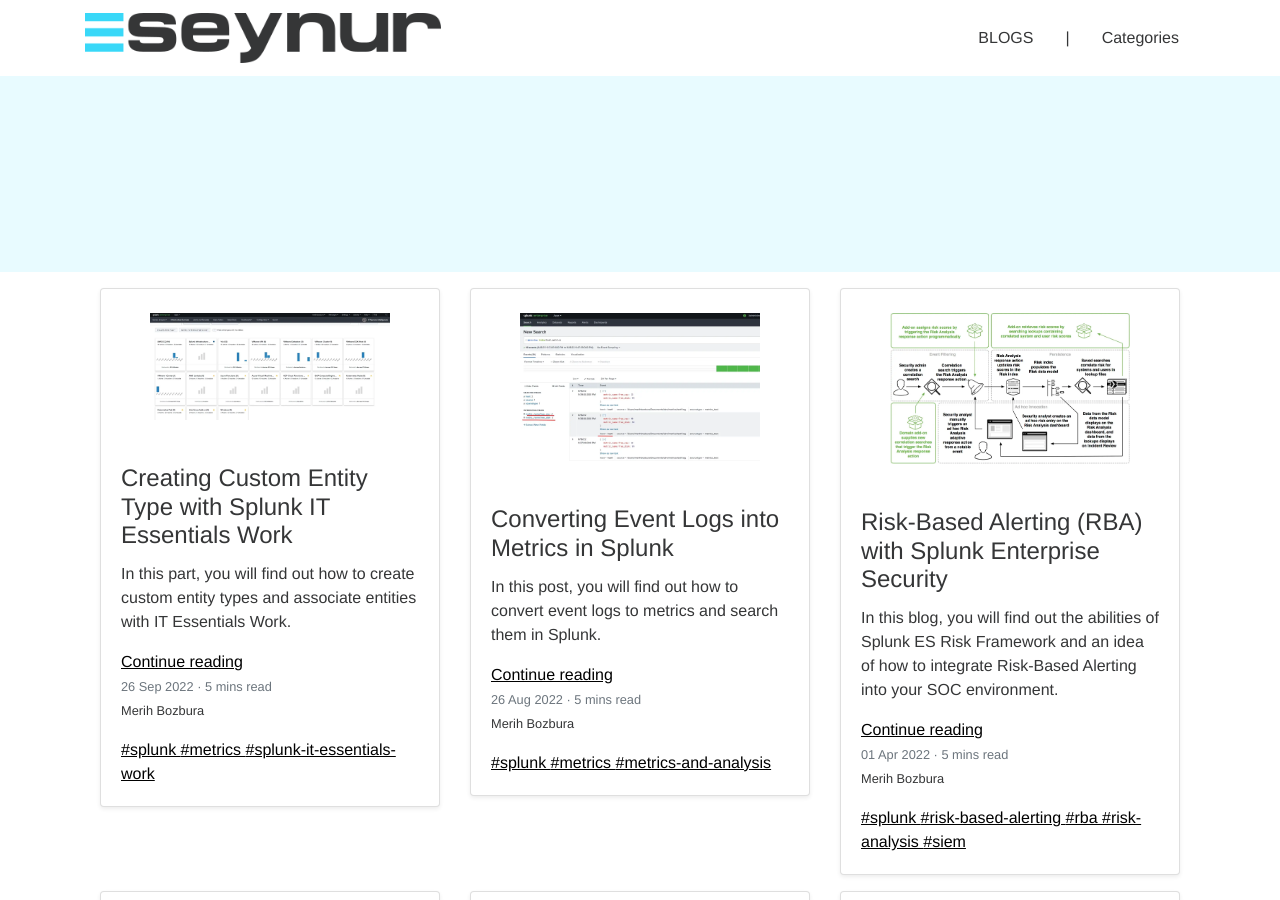
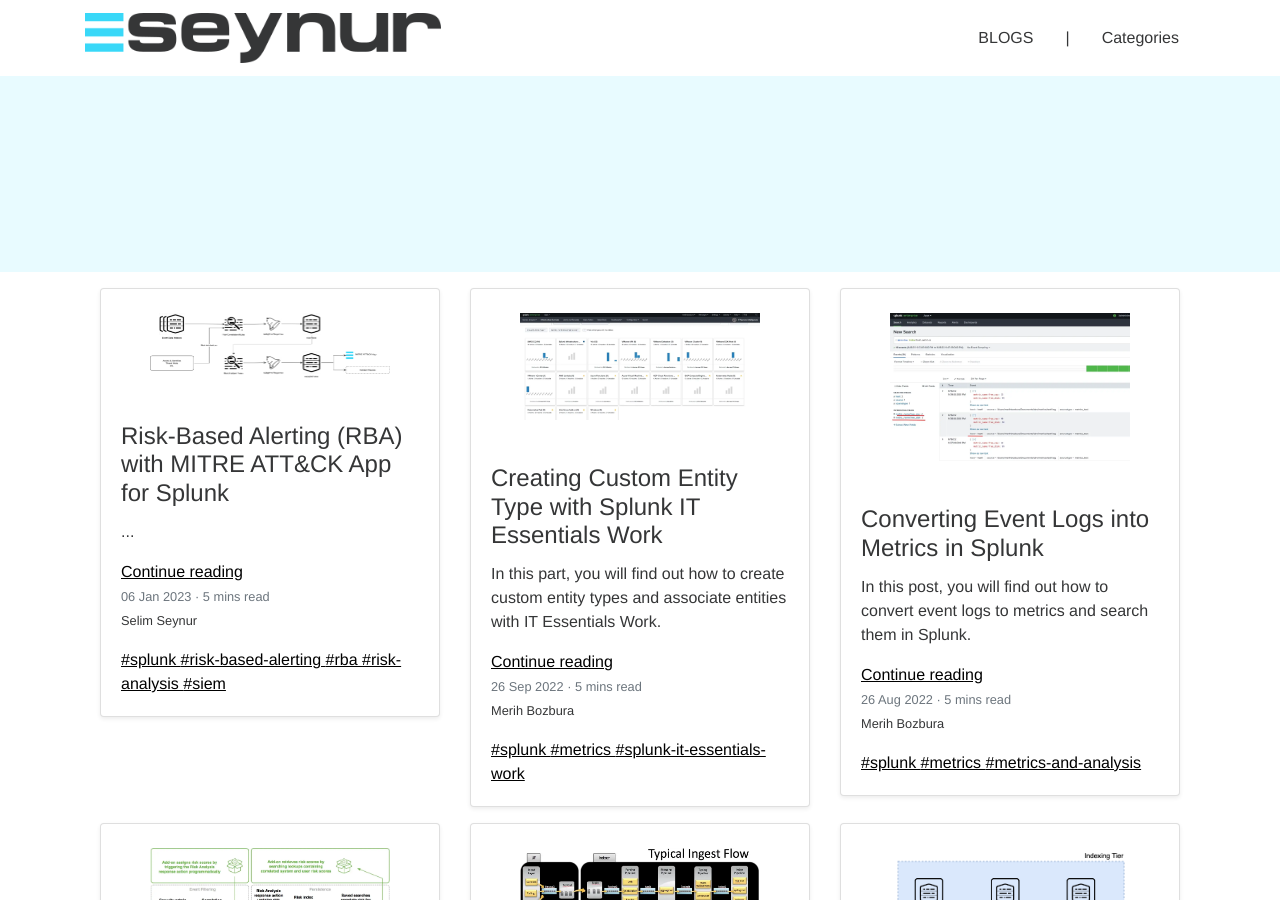
Before and after one commit to seynur/blog, a Jekyll site: the page built from index.html, in a window 1280 px wide and 900 px high. Built offline with Jekyll 4.4.1, drawn with Linux system fonts in a browser that asks for light colours; nearby versions of some CDN libraries; some of the changed lines change nothing that is shown.

Commit message:
RBA and MITRE app blog

````diff
--- a/_config.yml
+++ b/_config.yml
@@ -4,3 +4,4 @@
 ####################################
 #
 keywords: ["Splunk", "Kafka"]
+future: true
--- /dev/null
+++ b/_posts/2023-01-06-rba-with-mitre-attack-app-for-splunk.md
@@ -0,0 +1,131 @@
+---
+layout: default
+title: "Risk-Based Alerting (RBA) with MITRE ATT&CK App for Splunk"
+summary: "..."
+author: Selim Seynur
+image: /assets/img/blog/2023-01-06-rba-mitre.webp
+date: 06-01-2023
+tags: splunk risk-based-alerting rba risk-analysis siem
+categories: Splunk
+
+---
+
+# Risk-Based Alerting (RBA) with MITRE ATT&CK App for Splunk
+
+In this post, I'd like to review Risk-Based Alerting (RBA) in the context of the [MITRE ATT&CK App for Splunk](https://splunkbase.splunk.com/app/4617/) with a sample usage.  The goal is to reduce the number of alerts to a meaningful and manageable quantity by defining risky entities while tracking threats via the well-known and popular MITRE ATT&CK framework.  I'll start with an introduction of concepts and common terminology, which will be followed by a quick and (hopefully) simple demo of the idea.
+
+
+### About RBA:
+A great introduction to RBA and Splunk is already available at [Risk-Based Alerting (RBA) with Splunk Enterprise Security](https://medium.com/seynur/risk-based-alerting-rba-with-splunk-enterprise-security-430ada24c119) by [Merih Bozbura](https://mbozbura.medium.com/); this post explains how to implement RBA using Splunk Enterprise Security, set up risk scores for different types of security events, and use these scores to prioritize alerts and take appropriate action.  In addition, [Implementing risk-based alerting](https://lantern.splunk.com/Security/Product_Tips/Enterprise_Security/Implementing_risk-based_alerting) by [Justin Bull](https://www.linkedin.com/in/justinbull/) and [The Essential Guide to Risk Based Alerting (RBA)](https://www.splunk.com/en_us/form/the-essential-guide-to-risk-based-alerting.html) by [Haylee Mills](https://www.splunk.com/en_us/blog/author/hmills.html) provide excellent information on RBA methodology, maturity levels, and why it's needed as another solution layer on top of already existing SIEM ([Splunk Enterprise Security](https://splunkbase.splunk.com/app/263/)).
+
+As per the above links, RBA maturity journey can be summarized in 4 levels:
+1. Level 0: Prepare & build
+2. Level 1: Monitory and tweak
+3. Level 2: Operationalize
+4. Level 3: Implement & curate
+
+It will not be an easy one-click solution but this iterative process will be worth the effort once (and if) implemented properly.  RBA provides an additional perspective to security monitoring; it uses risk scores to prioritize alerts based on the potential impact of the associated security event. These risk scores are typically calculated based on a variety of factors, such as the type of entity involved (importance of assets and identities), the severity of the event, and the potential consequences of the event. By taking an entity-based approach, RBA can help organizations more effectively identify and prioritize the most significant security threats, and take appropriate action to address them. Perhaps RBA can be considered as an entity-based approach as opposed to the classical SIEM rule-based alerting approach.
+
+
+### About MITRE ATT&CK App:
+The MITRE ATT&CK framework is a comprehensive model for understanding and analyzing cyber threats. It provides a common language and a common approach for describing and understanding the tactics, techniques, and procedures (TTPs) used by attackers. Integrating RBA with the MITRE ATT&CK framework can help organizations more effectively identify and prioritize the most significant security threats by taking into account the potential impact of different TTPs.  I previously wrote a series of posts, [Detecting Cyber Threats with MITRE ATT&CK App for Splunk](https://medium.com/seynur/detecting-cyber-threats-with-mitre-att-ck-app-for-splunk-a6627439a9e3), on how to utilize [MITRE ATT&CK App for Splunk](https://splunkbase.splunk.com/app/4617/).  As of this writing, the latest version (3.8.0) supports dynamic annotations to match MITRE ATT&CK techniques; this feature enables better integration with RBA-based correlation searches.
+
+
+
+### MITRE ATT&CK Tactics and Techniques
+I think a brief explanation of MITRE ATT&CK tactics and techniques would be useful here. Tactics are goals (why an adversary performs each action) and can be considered as an intermediate objective of the adversary.  Techniques are the means by which adversaries achieve their tactical goals (how an adversary performs each action).  Subtechniques provide more specific descriptions of adversarial behaviour, fundamentally subtechniques are the same as techniques for our purposes.
+
+### Entities (Assets and Identities):
+[Asset and Identity framework](https://dev.splunk.com/enterprise/docs/devtools/enterprisesecurity/assetandidentityframework/) is a key component for RBA to work properly since having up-to-date entity information with somewhat accurate importance levels determines the total risk score associated with those entities (e.g. risk factors for entities).
+
+![screenshot](/assets/img/blog/2023-01-06-assetandidentity-framework.webp)
+
+Tuning some of the fields in these lookups turn out to be pretty important moving forward.  One approach we perform with our clients is to come up with a Data Flow Diagram (DFD) for the purposes of Splunk.  We start with a high-level approach to understanding the underlying organizational architecture, business model, data workflow, and importance levels of entities.  This information gives us a good starting point to tune existing out-of-the-box correlation searches, adjust risk scores/factors, and come up with new use cases pertaining to the organization's security goals.
+
+
+### Demo
+For this demo, I'll create 2 simple correlation (risk) rules by generating commands that populate the `risk` index.  In addition, I'll create a single RIR (Risk Incident Rule) that performs an aggregated search on the `risk` index and populates the `notable` index so that both MITRE ATT&CK App and ES Incident Review can utilize the results based on entity analysis.  Instead of each triggered correlation search, we will be focusing on risky entities and possible activities along the kill chain according to MITRE ATT&CK framework.
+
+Here's a quick snapshot of the activity:
+
+![screenshot](/assets/img/blog/2023-01-06-rba-mitre.webp)
+
+2 rules are created with the following information and they both utilize "Risk Analysis" Adaptive Response Action to increment `src` and `user` risk scores.  Here are the relevant parts from `savedsearches.conf`:
+
+```properties
+[Threat - Demo1 - Rule]
+action.correlationsearch.annotations = {"mitre_attack":["T1133","T1110","T1110.001"]}
+action.correlationsearch.enabled = 1
+action.correlationsearch.label = Demo1
+...
+action.risk = 1
+action.risk.param._risk = [{"risk_object_field":"src","risk_object_type":"system","risk_score":20},{"risk_object_field":"user","risk_object_type":"user","risk_score":15},{"threat_object_field":"app","threat_object_type":"app_info"}]
+action.risk.param._risk_message = Demo1 Risk
+...
+search = | makeresults | eval src="10.10.1.1", dest="10.20.40.50", user="demo1_user", action="failure", tag="authentication", app="demo_app"
+
+[Threat - Demo2 - Rule]
+action.correlationsearch.annotations = {"mitre_attack":["T1059.008","T1040"]}
+action.correlationsearch.label = Demo2
+...
+action.risk = 1
+action.risk.param._risk = [{"risk_object_field":"src","risk_object_type":"system","risk_score":10},{"risk_object_field":"user","risk_object_type":"user","risk_score":5},{"threat_object_field":"app","threat_object_type":"app_info"}]
+action.risk.param._risk_message = Demo2 Risk
+...
+search = | makeresults | eval src="10.10.1.1", dest="10.20.30.40", user="demo2_user", action="allowed", tag=split("network,communicate",","), app="demo_app"
+
+```
+
+Both these rules will populate the `risk` every few minutes.  Since we don't have anything on the `notable` index, we will not be alerted on any of these events as an analyst.  In order to be notified, I cloned "ATT&CK Tactic Threshold Exceeded For Object Over Previous 7 Days" correlation search and named it as "RIR - Demo - ATT&CK Tactic Threshold Exceeded For Object Over 12 Hours"
+
+I updated the earliest time to `-730m@m` to match 12 hours and the threshold counts in the search as follows (last line):
+```
+...
+mitre_tactic_id_count >= 2 and source_count >= 1
+```
+
+![screenshot](/assets/img/blog/2023-01-06-rir-rule-1.webp)
+
+Note that this rule does not have any static MITRE ATT&CK annotations specified, it simply gathers this information from the other rules (namely Demo1 and Demo2) and populates the annotations dynamically.  Here's the list of all 3 demo rules we have.
+
+![screenshot](/assets/img/blog/2023-01-06-demo-rules.webp)
+
+MITRE ATT&CK views will be populated when our demo RIR triggers and populate the `notable` index.  We can see multiple techniques being triggered and when we do a drill-down, we can see our Demo - RIR rule with both `user` and `src` entity information.  In this case, instead of having to dive into multiple rules with possible false positives, we can focus on risky entities and investigate further.
+
+![screenshot](/assets/img/blog/2023-01-06-mitre-matrix.webp)
+
+![screenshot](/assets/img/blog/2023-01-06-incident-review.webp)
+
+A similar view is also provided within MITRE ATT&CK App.  Triggered Tactics & Techniques view displays 2 Sankey diagrams for analyzing kill-chain based on the entity (asset or identity).  This visualization can be powerful for investigations to determine the activity of risky objects and perhaps new alerting rules can be generated from this as well (e.g. A technique under "Privilege Escalation" is triggered for the same user that had previously triggered one or more techniques under "Initial Access").
+
+![screenshot](/assets/img/blog/2023-01-06-mitre-triggered-tactics.webp)
+
+For example, in our demo rules, we have both `demo1_user` and `demo2_user` firing correlation searches and populating the `risk` index.  Our Demo - RIR rule is looking for risky objects that trigger 2 or more tactics within the past 12 hours and only one of the users falls under this category.  Such a view enables an analyst to focus directly on the high-risk object (`demo1_user` in this case) for further investigation.
+
+
+# Summary
+Splunk ES and ESCU come with many useful correlation searches and while most of these alerts need to be triggered the end users (analysts) do not need to be notified by all of them.  Utilizing RBA and MITRE ATT&CK framework in order to determine risky activity instead of focusing on rule-based alerts can help manage false positives and enable teams to focus on organizational security goals.  I tried to provide a very simple example with the demo above on how one might utilize both RBA and MITRE ATT&CK app.  Note that this is another layer of detection mechanism for your data-driven security journey and should definitely help not only with SIEM-specific needs but also with SOAR implementations and related teams.
+
+
+> More than 40% of organizations receive 10,000+ alerts per day, with 50%+ of those alerts turning out to be false positives.
+<br/> - [The Essential Guide to Risk Based Alerting (RBA)](https://www.splunk.com/en_us/form/the-essential-guide-to-risk-based-alerting.html)
+
+Risk-Based Alerting (RBA) is a method for prioritizing security alerts based on risk scores that are calculated using a variety of factors such as the type of entity involved, the severity of the event, and the potential consequences of the event. This helps organizations more effectively identify and prioritize the most significant security threats. It is very likely that teams will need to iteratively review, tune, and improve their RBA implementations.  Especially integrating RBA with the MITRE ATT&CK framework to effectively identify and prioritize threats by taking into account the potential impact of different tactics and techniques.  Overall, the best approach for integrating RBA with the MITRE ATT&CK framework will depend on the specific needs and resources of the organization but I feel that adding this
+
+---
+
+
+#### References:
+
+- [MITRE ATT&CK](https://attack.mitre.org/)
+- [Risk-Based Alerting (RBA) with Splunk Enterprise Security](https://medium.com/seynur/risk-based-alerting-rba-with-splunk-enterprise-security-430ada24c119)
+- [Embark on Your Risk-Based Alerting Journey With Splunk ](https://www.splunk.com/en_us/pdfs/resources/solution-guide/embark-on-your-risk-based-alerting-journey-with-splunk.pdf)
+- [Risk Analysis framework in Splunk ES](https://dev.splunk.com/enterprise/docs/devtools/enterprisesecurity/riskanalysisframework/)
+- [Implementing risk-based alerting](https://lantern.splunk.com/Security/Product_Tips/Enterprise_Security/Implementing_risk-based_alerting)
+- [The Essential Guide to Risk Based Alerting (RBA)](https://www.splunk.com/en_us/form/the-essential-guide-to-risk-based-alerting.html)
+- [MITRE ATT&CK App for Splunk](https://splunkbase.splunk.com/app/4617/)
+- [Splunk Enterprise Security](https://splunkbase.splunk.com/app/263/)
+- [Detecting Cyber Threats with MITRE ATT&CK App for Splunk](https://medium.com/seynur/detecting-cyber-threats-with-mitre-att-ck-app-for-splunk-a6627439a9e3)
+- [Asset and Identity framework](https://dev.splunk.com/enterprise/docs/devtools/enterprisesecurity/assetandidentityframework/)
+
+---
````
Also changed, not shown: assets/img/blog/2023-01-06-assetandidentity-framework.webp (added), assets/img/blog/2023-01-06-demo-rules.webp (added), assets/img/blog/2023-01-06-incident-review.webp (added), assets/img/blog/2023-01-06-mitre-matrix.webp (added), assets/img/blog/2023-01-06-mitre-triggered-tactics.webp (added), assets/img/blog/2023-01-06-rba-mitre.webp (added), assets/img/blog/2023-01-06-rir-rule-1.webp (added).
